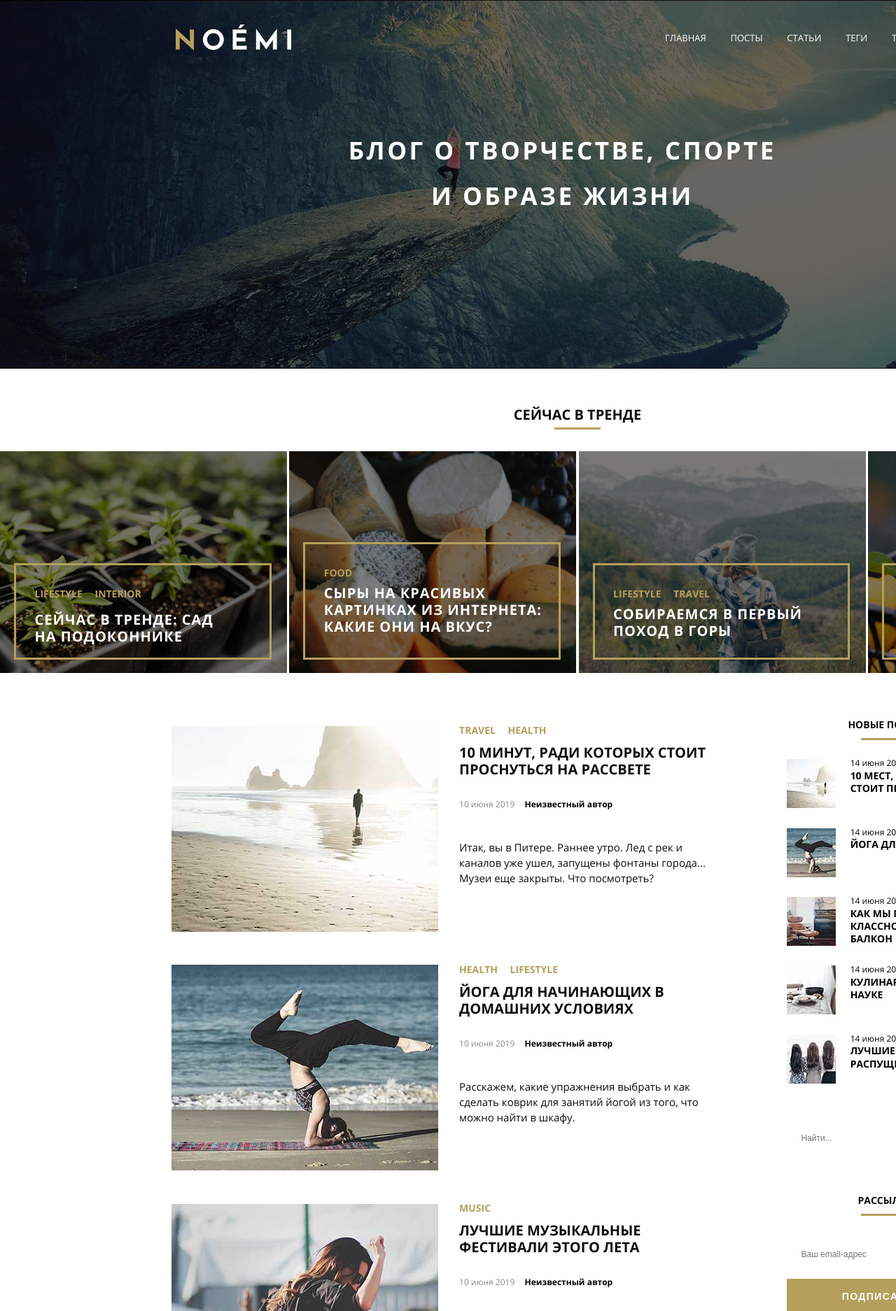
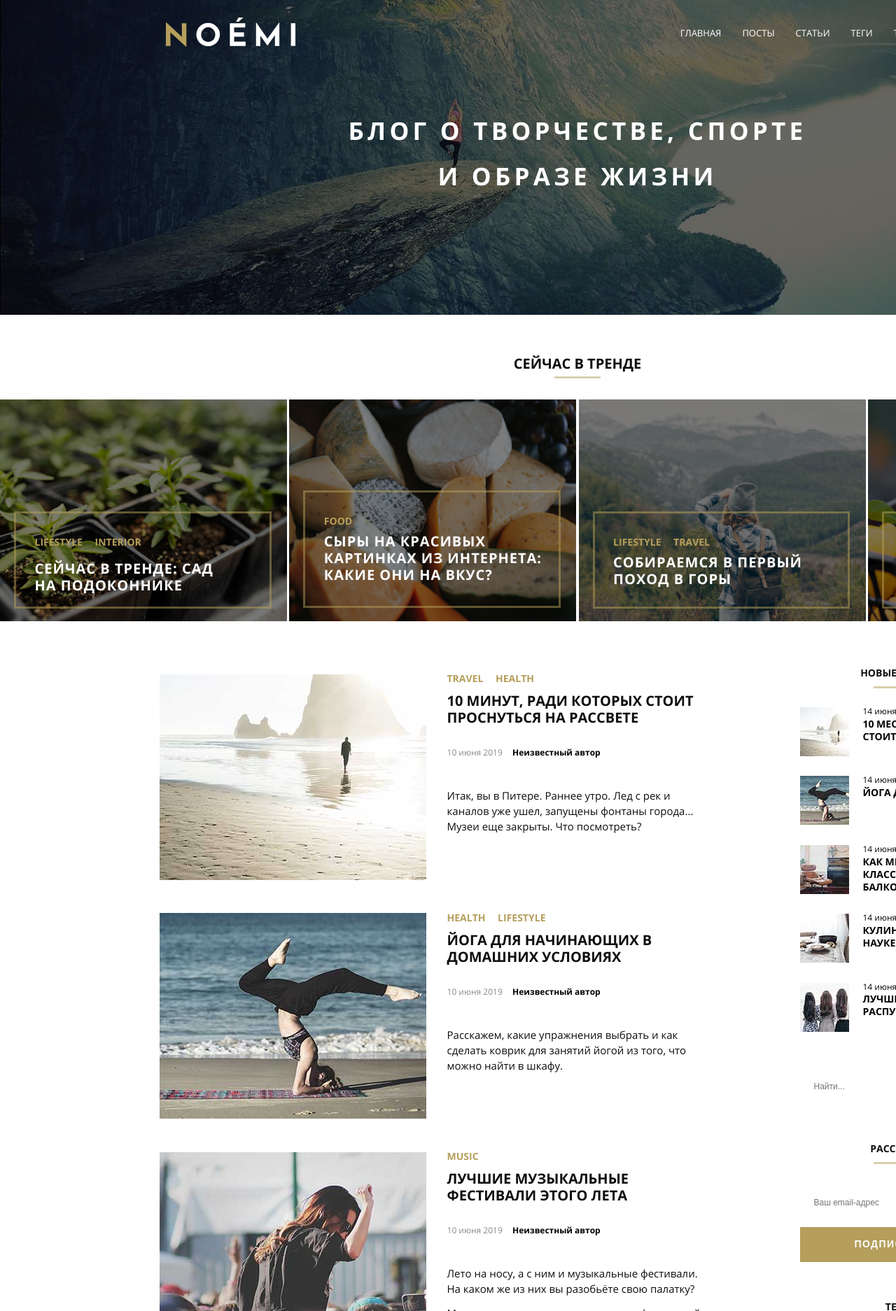
Before and after one commit to AlexRax277/diplom_html-css, a plain HTML site: page index.html in a window 1280 px wide. Shown: the top 1874 px of the page at 70% size. Drawn offline with Linux system fonts and the light colour scheme; files whose address does not match are found by name.

Commit message:
second iteration

```diff
--- a/CSS/style.css
+++ b/CSS/style.css
@@ -15,8 +15,8 @@
 }
 
 body {
-    width: 1650px;
-    height: 3510px;
+    min-width: 1650px;
+    height: auto;
     background-color: #ffffff;
     display: block;
     font-family: "Open Sans";
@@ -64,7 +64,7 @@ body {
     font-weight: 700;
 }
 
-.intro, .search_button, .subscribe_button, .product_link, .popup_submit {
+.search_button, .subscribe_button, .product_link, .popup_submit {
     letter-spacing: 0.1em;
 }
 
@@ -286,63 +286,16 @@ body {
 
 .header {
     position: relative;
-    display: flex;
+    display: block;
     width: 100%;
-    height: 15%;
-}
-
-.logo {
-    width: 10%;
-    height: 6.8%;
-    margin:2.1% 15.2%;
-}
-
-.menu {
-    position: absolute;
-    width: 28.2%;
-    margin: 2.7% 57.58% ;
-    display: flex;
-    flex-wrap: wrap;
-    justify-content: space-between;
-}
-
-.menu__item {
-    text-decoration: none;
-    font-size: 0.52em;
-    color: #ffffff;
-    font-family: inherit;
-    text-align: center;
-}
-
-.menu__item:hover, .trend_category a:hover, .main_post_category:hover {
-    text-decoration: underline;
-    cursor: pointer;
-}
-
-.intro {
-    position: absolute;
-    width: 38%;
-    margin-top: 11%;
-    margin-left: 29.69%;
-    font-size: 1.4em;
-    line-height: 1.86em;
-    color: #ffffff;
-    font-family: inherit;
-    text-align: center;
-}
-
-banner{
-    width: 100%;
-    height: 100%;
+    height: 450px;
     background-image: url(../CSS/images/banner-bg.jpg);
     background-repeat: no-repeat;
     background-size: cover;
     background-position: center center;
-    position: absolute;
-    z-index: -1;
-  }
+}
 
-banner::after {
+.header::after {
     content: '';
     position: absolute;
     top: 0;
@@ -354,19 +307,70 @@ banner::after {
     z-index: 0;
 }
 
+.logo_menu {
+    margin: 0;
+    padding-top: 25px;
+    display: flex;
+    justify-content: center;
+    position: relative;
+    z-index: 1;
+}
+
+.logo {
+    width: 185px;
+    margin-right: 520px;
+}
+
+li {
+    list-style-type: none;
+}
+
+.menu_list {
+    display: flex;
+    padding: 0;
+    margin: 0;
+}
+
+.menu__item {
+    margin-left: 30px;
+    text-decoration: none;
+    font-size: 0.52em;
+    color: #ffffff;
+    font-family: inherit;
+    text-align: center;
+}
+
+.menu__item:hover, .trend_category a:hover, .main_post_category:hover, .logo:hover {
+    text-decoration: underline;
+    cursor: pointer;
+    position: relative;
+    z-index: 1;
+}
+
+.intro {
+    position: relative;
+    z-index: 1;
+    margin-left: auto;
+    margin-right: auto;
+    margin-top: 80px;
+    width: 680px;
+    font-size: 1.4em;
+    line-height: 1.86em;
+    color: #ffffff;
+    font-family: inherit;
+    text-align: center;
+    letter-spacing: 0.15em;
+}
+
 .main {
     width: 100%;
-    height: 80%;
-    margin-top: -1.8%;
     display: block;
 }
 
 .trends {
-    height: 1.96%;
-    margin-top: 35px;
-    margin-bottom: 0;
-    padding-top: 2.5%;
-    padding-bottom: 1%;
+    margin: 0;
+    padding-top: 50px;
+    padding-bottom: 30px;
     text-align: center;
 }
 
@@ -380,23 +384,25 @@ banner::after {
     content: '';
     display: block;
     margin: 0 auto;
-    width: 4%;
-    height: 5.5%;
+    width: 66px;
+    height: 3px;
     background-color: #b59f5b;
-    margin-top: 0.26%;
+    margin-top: 4px;
+    opacity: 0.5;
 }
 
 .trends_content {
     display: flex;
-    justify-content: space-between;
+    justify-content: center;
     width: 100%;
-    height: 11.3%;
+    height: 317px;
     position: relative;
     background-color: #ffffff;
 }
 
 .trend {
-    width: 25%;
+    width: 410px;
+    height: auto;
     margin-left: 0.1%;
     margin-right: 0.1%;
     position: relative;
@@ -416,17 +422,11 @@ banner::after {
 }
 
 .trend:nth-of-type(4n+1) {
-    width: 25%;
-    height: 100%;
-    position: relative;
     margin-left: 0;
     margin-right: 0.1%;
 }
 
 .trend:nth-of-type(n+4) {
-    width: 25%;
-    height: 100%;
-    position: relative;
     margin-left: 0.1%;
     margin-right: 0;
 }
@@ -439,7 +439,7 @@ banner::after {
     height: 43.75%;
     margin: 39% 4.85% 4.69% 4.85%;
     display: block;
-    border: 3px solid #b59f5b;
+    border: 3px solid rgb(181, 159, 91, .5);
     padding: 4.75% 4.5% 7.94% 6.49%;
 }
 
@@ -451,7 +451,6 @@ banner::after {
     height: 43.75%;
     margin: 39% 4.85% 4.69% 4.85%;
     display: block;
-    border: 3px solid #b59f5b;
     padding: 4.75% 15% 7.94% 6.49%;
 }
 
@@ -469,7 +468,6 @@ banner::after {
     height: 53.13%;
     margin: 31.69% 4.85% 4.69% 4.85%;
     display: block;
-    border: 3px solid #b59f5b;
     padding: 4.75% 5% 7.94% 6.49%;
 }
 
@@ -495,11 +493,16 @@ banner::after {
     z-index: 0;
 }
 
+.main_content {
+    width: 100%;
+    display: flex;
+    justify-content: center;
+}
+
 .side_bar {
-    width: 17%;
-    margin-right: 14.85%;
-    margin-top: 3.65%;
-    float: right;
+    width: 280px;
+    margin-top: 60px;
+    margin-left: 135px;
 }
 
 .side_bar_title, .subscribe_title, .tags_title, .categories_title {
@@ -517,6 +520,7 @@ banner::after {
     height: 3px;
     background-color: #b59f5b;
     margin-top: 1.5%;
+    opacity: .5;
 }
 
 .side_bar_post_list {
@@ -578,7 +582,7 @@ banner::after {
 .search_field:focus, .subscribe_field:focus {
     outline: none;
     border-bottom: 1px solid #b59f5b;
-    background-color: #f4f7f6;
+    background-color: #ffffff;
 }
 
 .search_button {
@@ -651,15 +655,16 @@ banner::after {
 
 .category_quentity {
     line-height: 3em;
-    color: #b59f5b;
+    color: rgb(181, 159, 91, .7);
     margin-left: -1%;
     vertical-align: top;
 }
 
 .main_post_list {
-    width: 47.3%;
-    margin-left: 14.85%;
-    margin-top: 3.65%;
+    margin-top: 60px;
+    display: flex;
+    flex-direction: column;
+    align-items: center;
 }
 
 .main_post {
@@ -715,10 +720,12 @@ banner::after {
 }
 
 .shop_content {
-    max-width: 100%;
     display: flex;
-    justify-content: space-around;
-    padding: 0 14.85%;
+    justify-content: center;
+}
+
+.product:nth-of-type(n+2) {
+    margin-left: 65px;
 }
 
 .product_picture {
@@ -735,7 +742,7 @@ banner::after {
     position: relative;
     z-index: 1;
     padding: 40px 5.76%;
-    border: 3px solid #b59f5b;
+    border: 3px solid rgb(181, 159, 91, .5);
 }
 
 .product_title {
@@ -795,15 +802,13 @@ banner::after {
 }
 
 .footer {
-    width: 100%;
-    margin-top: 15px;
-    padding-bottom: 50px;
+    margin-top: 55px;
 }
 
 .social_list {
-    width: 13.33%;
+    width: 220px;
     height: 82px;
-    background-color: #f4f7f6;
+    background-color: #ffffff;
     display: flex;
     justify-content: center;
     align-items: center;
@@ -811,12 +816,11 @@ banner::after {
 }
 
 .social_pic {
-    margin: auto;
+    margin: 35px auto;
 }
 
 .copyrights {
-    margin-top: 50px;
-    width: 100%;
+    margin: 50px auto;
     text-align: center;
     text-transform: none;
     color: #999999;
--- a/index.html
+++ b/index.html
@@ -45,21 +45,24 @@
 
     </popup>
     <header class="header">
+        <div class="logo_menu">
             <div href="#0" class="logo">
                 <img src="svg\noemi-logo.svg" alt="logo">
             </div>
             <nav class="menu">
-            <a class="menu__item" href="#0">Главная</a>
-            <a class="menu__item" href="#0">Посты</a>
-            <a class="menu__item" href="#0">Статьи</a>
-            <a class="menu__item" href="#0">Теги</a>
-            <a class="menu__item" href="#0">Темы</a>
-            <a class="menu__item" href="#0">Контакты</a>
+                <ul class="menu_list">
+                    <li><a class="menu__item" href="#0">Главная</a></li>
+                    <li><a class="menu__item" href="#0">Посты</a></li>
+                    <li><a class="menu__item" href="#0">Статьи</a></li>
+                    <li><a class="menu__item" href="#0">Теги</a></li>
+                    <li><a class="menu__item" href="#0">Темы</a></li>
+                    <li><a class="menu__item" href="#0">Контакты</a></li>
+                </ul>
             </nav>
+        </div>
         <div class="intro">
             <span class="title_intro">Блог о творчестве, спорте и образе жизни</span>
         </div>
-        <banner></banner>
     </header>
     <main class="main">
         <h1 class="trends">
@@ -111,6 +114,80 @@
                 </div>
             </div>
         </div>
+        <div class="main_content">
+            <article class="main_post_list">
+                <section class="main_post">
+                    <figure class="main_post_picture">
+                        <img src="CSS\images\last-post1.jpg" alt="last-post1">
+                    </figure>
+                    <div class="main_post_frame">
+                        <span class="main_post_category">Travel Health</span>
+                        <div class="main_post_title">10 минут, ради которых стоит проснуться на рассвете</div>
+                        <div class="main_post_info">
+                            <span class="main_post_date">10 июня 2019</span>
+                            <span class="main_post_author">Неизвестный автор</span>
+                        </div>
+                    </div>
+                    <p class="main_post_text">Итак, вы в Питере. Раннее утро. Лед с рек и каналов уже ушел, запущены фонтаны города... Музеи еще закрыты. Что посмотреть?</p>
+                </section>
+                <section class="main_post">
+                    <figure class="main_post_picture">
+                        <img src="CSS\images\last-post2.jpg" alt="last-post2">
+                    </figure>
+                    <div class="main_post_frame">
+                        <span class="main_post_category">Health Lifestyle</span>
+                        <div class="main_post_title">Йога для начинающих в домашних условиях</div>
+                        <div class="main_post_info">
+                            <span class="main_post_date">10 июня 2019</span>
+                            <span class="main_post_author">Неизвестный автор</span>
+                        </div>
+                    </div>
+                    <p class="main_post_text">Расскажем, какие упражнения выбрать и как сделать коврик для занятий йогой из того, что можно найти в шкафу.</p>
+                </section>
+                <section class="main_post">
+                    <figure class="main_post_picture">
+                        <img src="CSS\images\last-post3.jpg" alt="last-post3">
+                    </figure>
+                    <div class="main_post_frame">
+                        <span class="main_post_category">Music</span>
+                        <div class="main_post_title">Лучшие музыкальные фестивали этого лета</div>
+                        <div class="main_post_info">
+                            <span class="main_post_date">10 июня 2019</span>
+                            <span class="main_post_author">Неизвестный автор</span>
+                        </div>
+                    </div>
+                    <p class="main_post_text">Лето на носу, а с ним и музыкальные фестивали. На каком же из них вы разобьёте свою палатку?</p>
+                    <p class="main_post_text">Мы составили список лучших летних фестивалей по всему миру.</p>
+                </section>
+                <section class="main_post">
+                    <figure class="main_post_picture">
+                        <img src="CSS\images\last-post4.jpg" alt="last-post4">
+                    </figure>
+                    <div class="main_post_frame">
+                        <span class="main_post_category">Lifestyle Food</span>
+                        <div class="main_post_title">Наукоёмкий подход к кулинарии</div>
+                        <div class="main_post_info">
+                            <span class="main_post_date">10 июня 2019</span>
+                            <span class="main_post_author">Неизвестный автор</span>
+                        </div>
+                    </div>
+                    <p class="main_post_text">Узнаем основы проектирования новых пищевых и около-пищевых опытов, вскроем физику, химию и микробиологию еды.</p>
+                </section>
+                <section class="main_post">
+                    <figure class="main_post_picture">
+                        <img src="CSS\images\last-post5.jpg" alt="last-post5">
+                    </figure>
+                    <div class="main_post_frame">
+                        <span class="main_post_category">Lifestyle Interior Art</span>
+                        <div class="main_post_title">Делаем модные принты на подушках для интерьера</div>
+                        <div class="main_post_info">
+                            <span class="main_post_date">10 июня 2019</span>
+                            <span class="main_post_author">Неизвестный автор</span>
+                        </div>
+                    </div>
+                    <p class="main_post_text">Подушки для дивана целесообразнее заказывать в съемных чехлах на молнии, если потребуется чистка подушек, проще снять чехлы, чем везти подушку в химчистку.</p>
+                </section>
+            </article>
             <aside class="side_bar">
                 <div class="latest_posts">
                     <article class="side_bar_title">Новые посты</article>
@@ -207,79 +284,7 @@
                     </div>
                 </div>
             </aside>
-        <article class="main_post_list">
-            <section class="main_post">
-                <figure class="main_post_picture">
-                    <img src="CSS\images\last-post1.jpg" alt="last-post1">
-                </figure>
-                <div class="main_post_frame">
-                    <span class="main_post_category">Travel Health</span>
-                    <div class="main_post_title">10 минут, ради которых стоит проснуться на рассвете</div>
-                    <div class="main_post_info">
-                        <span class="main_post_date">10 июня 2019</span>
-                        <span class="main_post_author">Неизвестный автор</span>
         </div>
-                </div>
-                <p class="main_post_text">Итак, вы в Питере. Раннее утро. Лед с рек и каналов уже ушел, запущены фонтаны города... Музеи еще закрыты. Что посмотреть?</p>
-            </section>
-            <section class="main_post">
-                <figure class="main_post_picture">
-                    <img src="CSS\images\last-post2.jpg" alt="last-post2">
-                </figure>
-                <div class="main_post_frame">
-                    <span class="main_post_category">Health Lifestyle</span>
-                    <div class="main_post_title">Йога для начинающих в домашних условиях</div>
-                    <div class="main_post_info">
-                        <span class="main_post_date">10 июня 2019</span>
-                        <span class="main_post_author">Неизвестный автор</span>
-                    </div>
-                </div>
-                <p class="main_post_text">Расскажем, какие упражнения выбрать и как сделать коврик для занятий йогой из того, что можно найти в шкафу.</p>
-            </section>
-            <section class="main_post">
-                <figure class="main_post_picture">
-                    <img src="CSS\images\last-post3.jpg" alt="last-post3">
-                </figure>
-                <div class="main_post_frame">
-                    <span class="main_post_category">Music</span>
-                    <div class="main_post_title">Лучшие музыкальные фестивали этого лета</div>
-                    <div class="main_post_info">
-                        <span class="main_post_date">10 июня 2019</span>
-                        <span class="main_post_author">Неизвестный автор</span>
-                    </div>
-                </div>
-                <p class="main_post_text">Лето на носу, а с ним и музыкальные фестивали. На каком же из них вы разобьёте свою палатку?</p>
-                <p class="main_post_text">Мы составили список лучших летних фестивалей по всему миру.</p>
-            </section>
-            <section class="main_post">
-                <figure class="main_post_picture">
-                    <img src="CSS\images\last-post4.jpg" alt="last-post4">
-                </figure>
-                <div class="main_post_frame">
-                    <span class="main_post_category">Lifestyle Food</span>
-                    <div class="main_post_title">Наукоёмкий подход к кулинарии</div>
-                    <div class="main_post_info">
-                        <span class="main_post_date">10 июня 2019</span>
-                        <span class="main_post_author">Неизвестный автор</span>
-                    </div>
-                </div>
-                <p class="main_post_text">Узнаем основы проектирования новых пищевых и около-пищевых опытов, вскроем физику, химию и микробиологию еды.</p>
-            </section>
-            <section class="main_post">
-                <figure class="main_post_picture">
-                    <img src="CSS\images\last-post5.jpg" alt="last-post5">
-                </figure>
-                <div class="main_post_frame">
-                    <span class="main_post_category">Lifestyle Interior Art</span>
-                    <div class="main_post_title">Делаем модные принты на подушках для интерьера</div>
-                    <div class="main_post_info">
-                        <span class="main_post_date">10 июня 2019</span>
-                        <span class="main_post_author">Неизвестный автор</span>
-                    </div>
-                </div>
-                <p class="main_post_text">Подушки для дивана целесообразнее заказывать в съемных чехлах на молнии, если потребуется чистка подушек, проще снять чехлы, чем везти подушку в химчистку.</p>
-            </section>
-        </article>
         <h1 class="shop">
             <span class="shop_title">Наши изделия</span>
         </h1>
```
Lines whose indentation alone changed are shown as unchanged.
